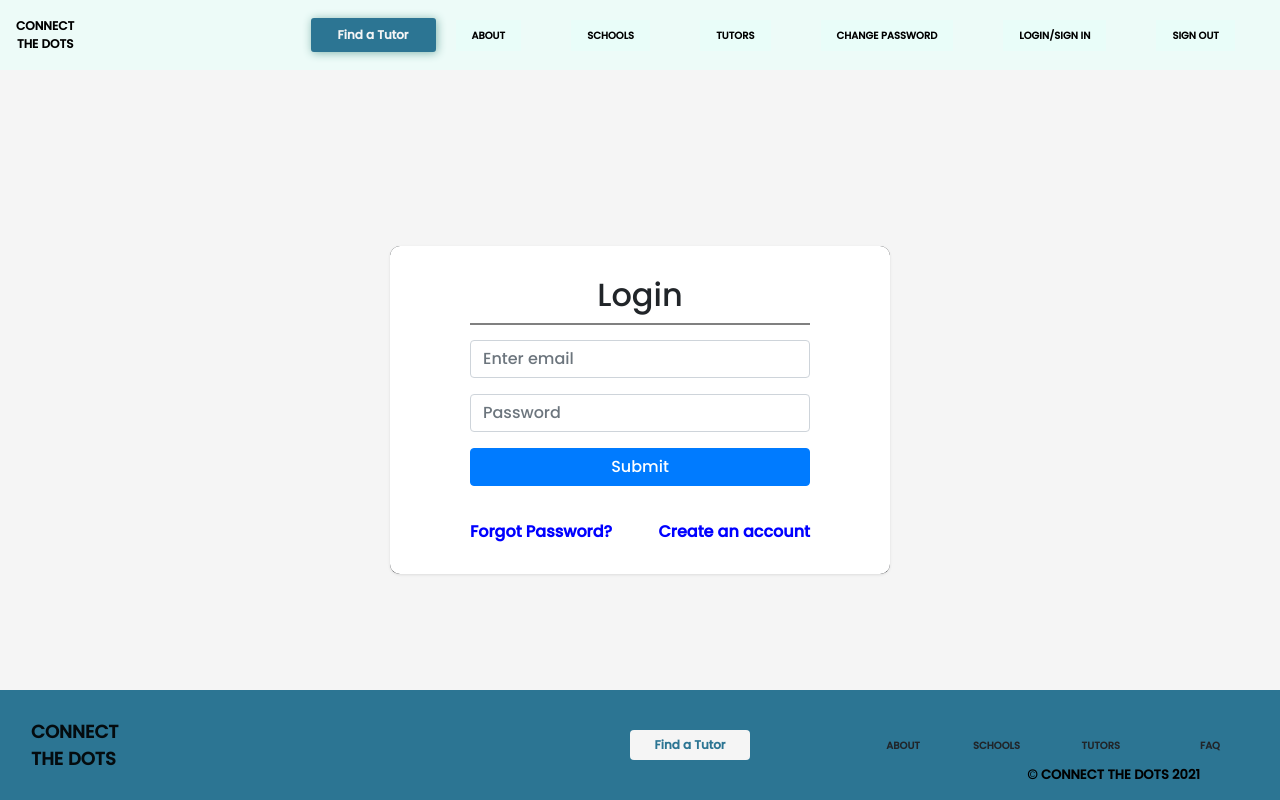
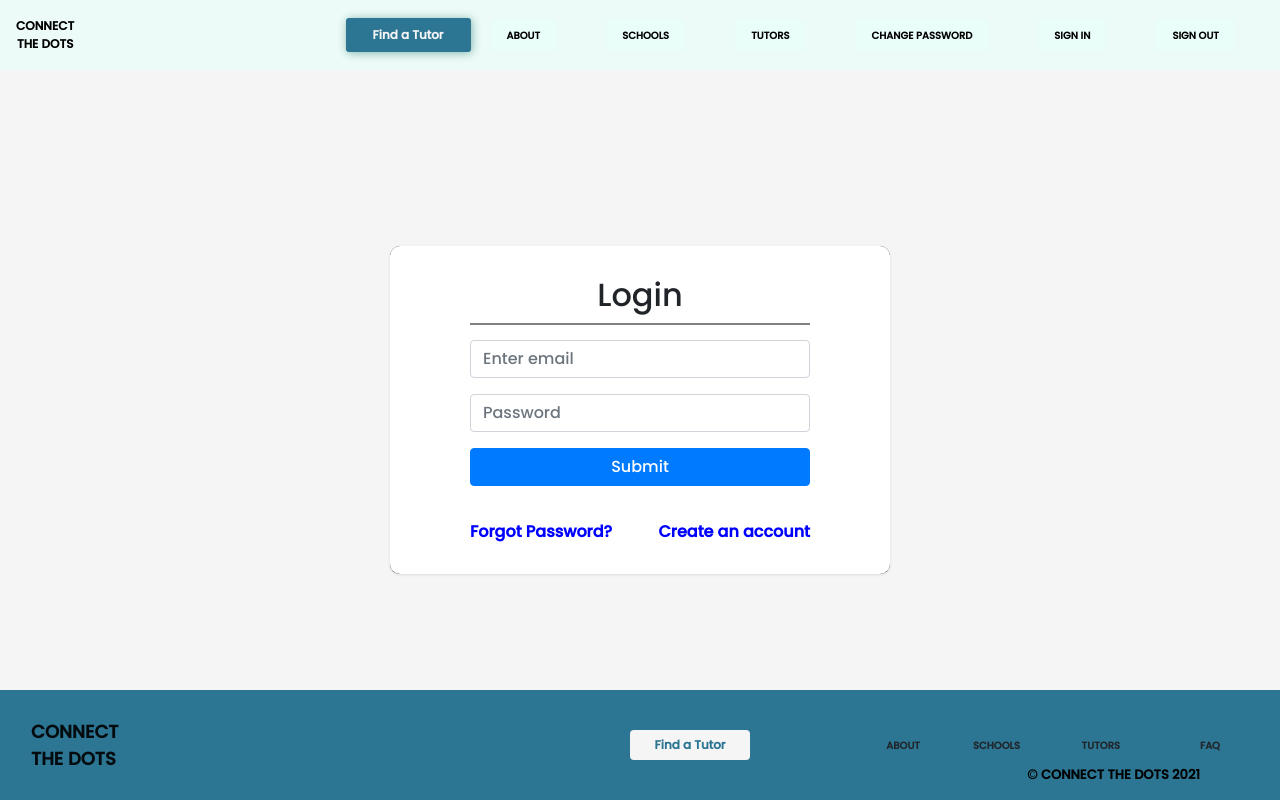
Before and after one commit to maharit108/Connect-the-Dots, a React (Create React App) app in the folder client/: page / in a window 1280 px wide. Built offline with nearby package versions, Linux system fonts and the light colour scheme.

Commit message:
Minor wording fix

```diff
--- a/client/src/components/Header/Header.js
+++ b/client/src/components/Header/Header.js
@@ -26,7 +26,7 @@ const Header = props => {
         Change Password
         </Nav.Link>
         <Nav.Link className="Nav N6" href='#'>
-        Login/Sign in
+        Sign in
         </Nav.Link>
         <Nav.Link className="Nav N7" href='#sign-out'>
         Sign Out
```
